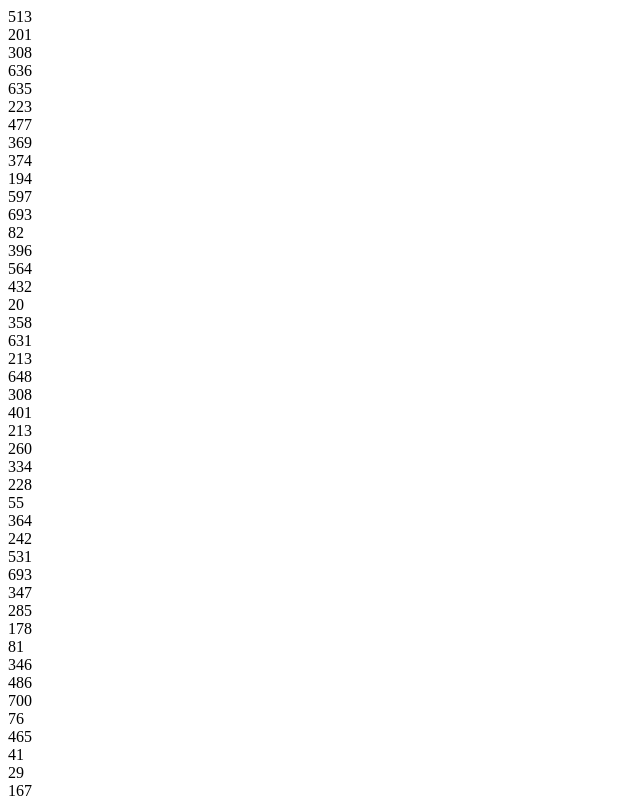
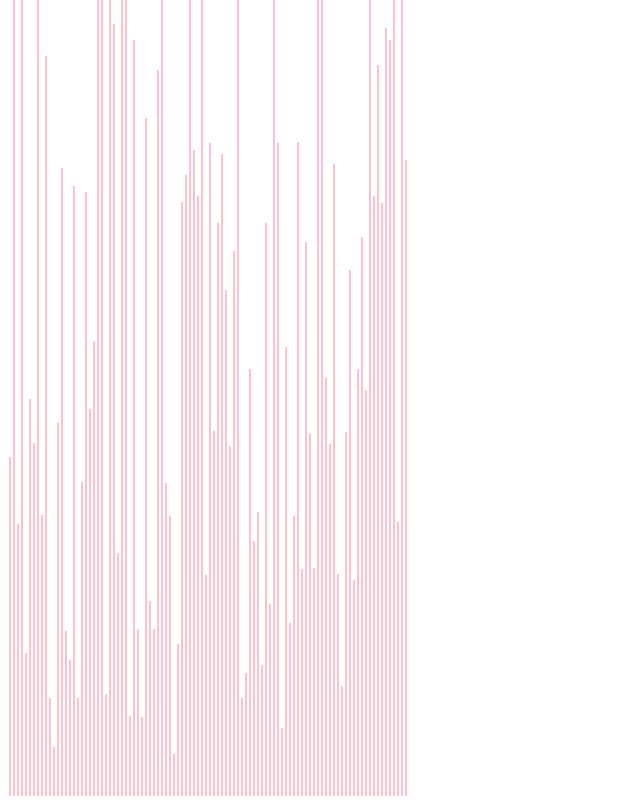
Before and after one commit to NES-Elliott/Sorting-Algorithm-Visualization-Tool, a React (Create React App) app: page / in a window 1280 px wide. Shown: the top 800 px of the page, without its empty margins (0-640 px from the left). Built offline with nearby package versions, Linux system fonts and the light colour scheme.

Commit message:
basic styles for int divs

```diff
--- a/src/App.css
+++ b/src/App.css
@@ -0,0 +1,13 @@
+.array-container {
+  /* display: flex;
+  justify-content: center;
+  align-self: center; */
+  position: absolute;
+  bottom: 0;
+}
+.array-bar {
+  width: 2px;
+  background-color: pink;
+  display: inline-block;
+  margin: 0 1px;
+}
--- a/src/components/SortingVisualizer.js
+++ b/src/components/SortingVisualizer.js
@@ -1,6 +1,4 @@
 import React from 'react'
-
-const intArrays = 300
 
 export default class SortingVisualizer extends React.Component {
   constructor(props) {
@@ -17,30 +15,30 @@ export default class SortingVisualizer extends React.Component {
 
   resetArray() {
     const array = []
-    for (let i = 0; i < intArrays; i++) {
-      // array.push(randomIntFromInteraval(5,700))
-      array.push(Math.floor(Math.random() * (700 - 5 + 1) + 5))
+    for (let i = 0; i < 100; i++) {
+      array.push(randIntFromInterval(5,1000))
     }
     this.setState({array})
   }
   // Sorting Algorithms
+  // mergeSort() {}
 
   render() {
     const { array } = this.state
 
     return (
-      <>
+      <div className="array-container">
         {array.map((value, idx) => (
-          <div className="array-bar" key={idx}>
-            {value}
-          </div>
+          <div
+            className="array-bar"
+            key={idx}
+            style={{height: `${value}px`}}></div>
         ))}
-      </>
+      </div>
     )
   }
 }
 
-// mergeSort() {
-
-//   for (let i = 0;)
-// }
+function randIntFromInterval(min, max) {
+  return Math.floor(Math.random() * (max - min + 1) + min)
+}
```
Also changed, not shown: src/index.css (deleted).
